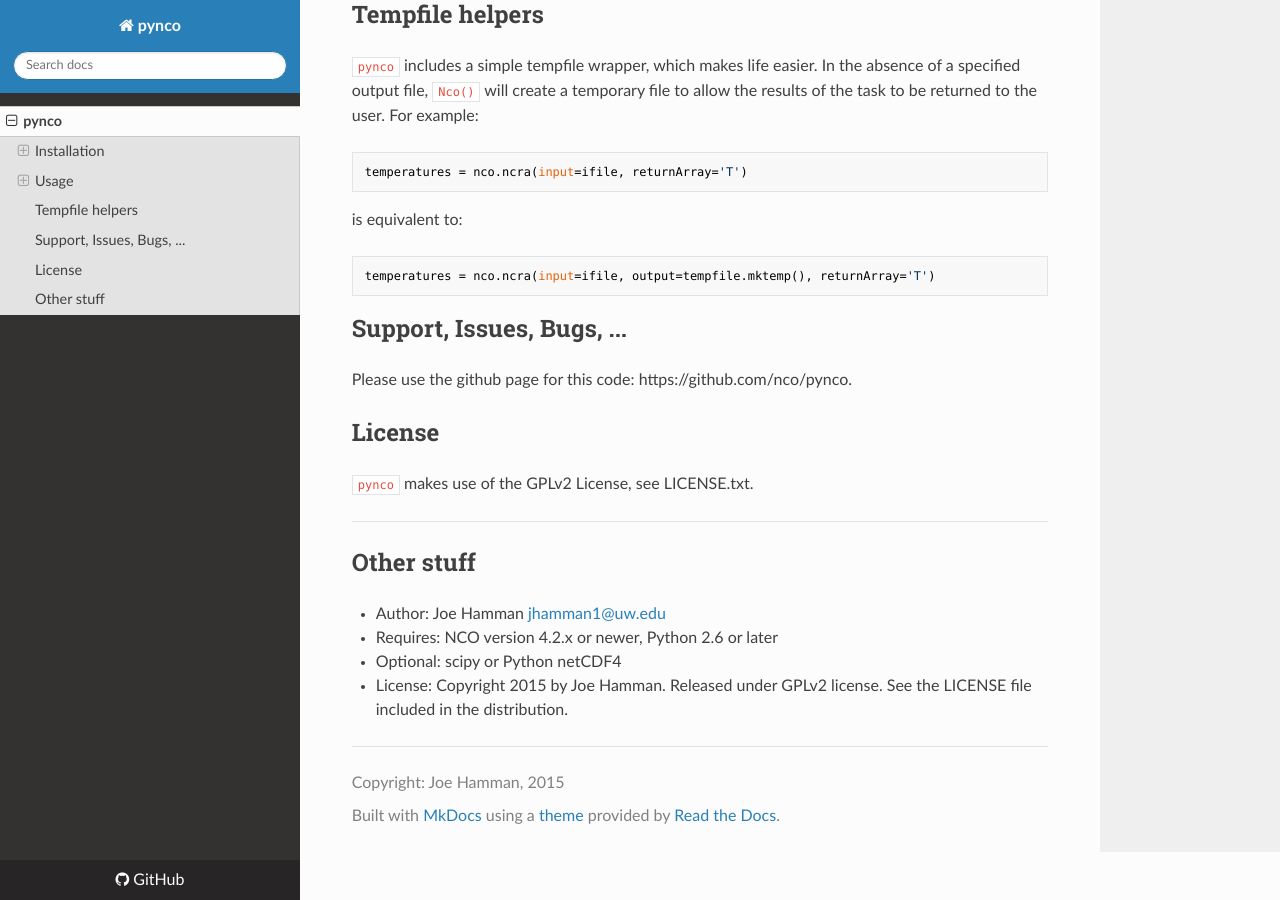
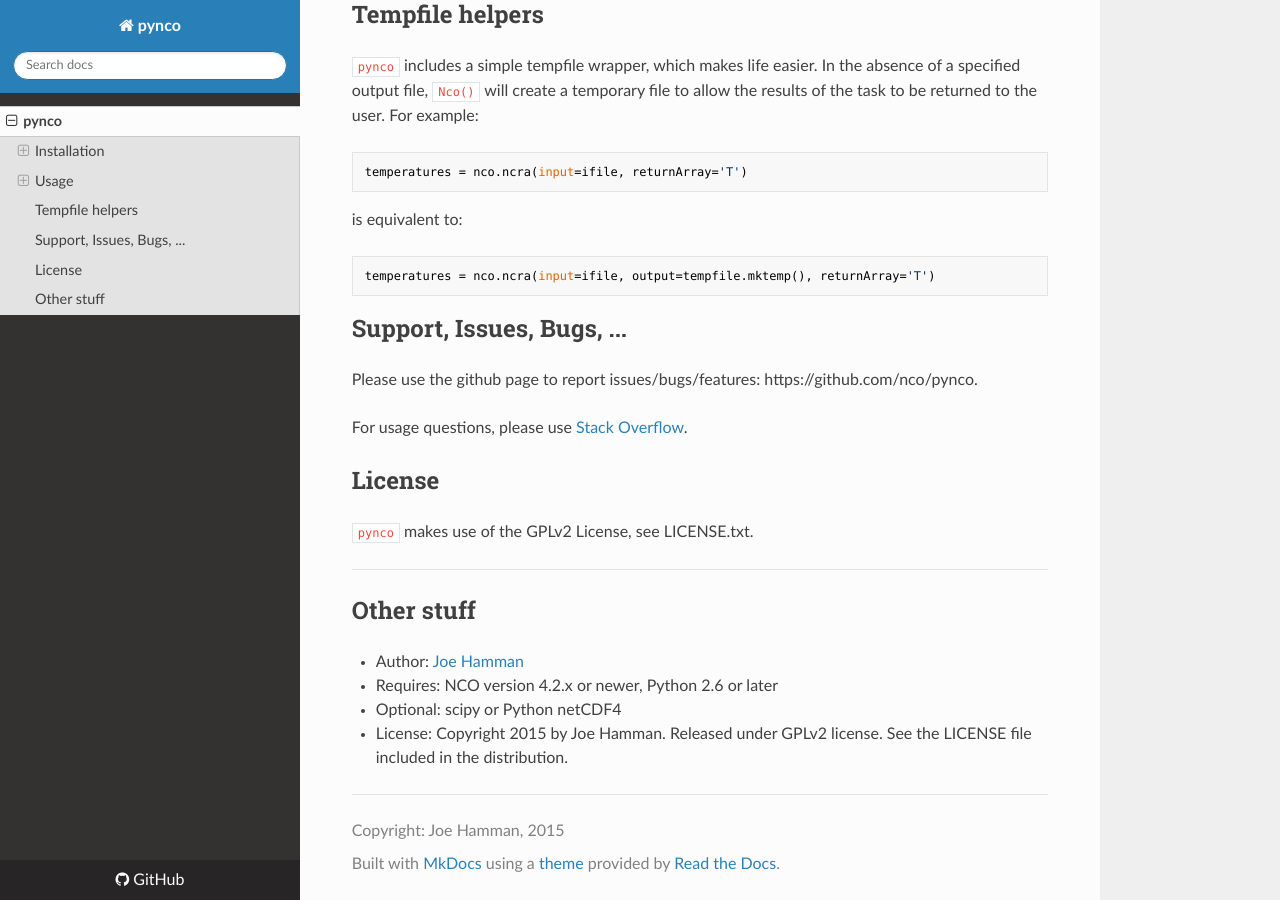
Before and after one commit to nco/pynco, an MkDocs documentation site: the page built from docs/index.md, in a window 1280 px wide and 900 px high, scrolled down 2142 px. Built offline with MkDocs 1.6.1, drawn with Linux system fonts in a browser that asks for light colours; nearby versions of some CDN libraries.

Commit message:
update to docs re support

```diff
--- a/docs/index.md
+++ b/docs/index.md
@@ -108,7 +108,9 @@ temperatures = nco.ncra(input=ifile, output=tempfile.mktemp(), returnArray='T')
 
 ## Support, Issues, Bugs, ...
 
-Please use the github page for this code: https://github.com/nco/pynco.
+Please use the github page to report issues/bugs/features: https://github.com/nco/pynco.
+
+For usage questions, please use [Stack Overflow](https://stackoverflow.com/questions/tagged/nco).
 
 ## License
 
@@ -118,7 +120,7 @@ Please use the github page for this code: https://github.com/nco/pynco.
 
 ## Other stuff
 
-* Author: Joe Hamman <jhamman1@uw.edu>
+* Author: [Joe Hamman](https://github.com/jhamman)
 * Requires: NCO version 4.2.x or newer, Python 2.6 or later
 * Optional: scipy or Python netCDF4
 * License:  Copyright 2015 by Joe Hamman.  Released under GPLv2 license.  See the LICENSE file included in the distribution.
```
Also changed, not shown: README.md (+4 -2 lines).
